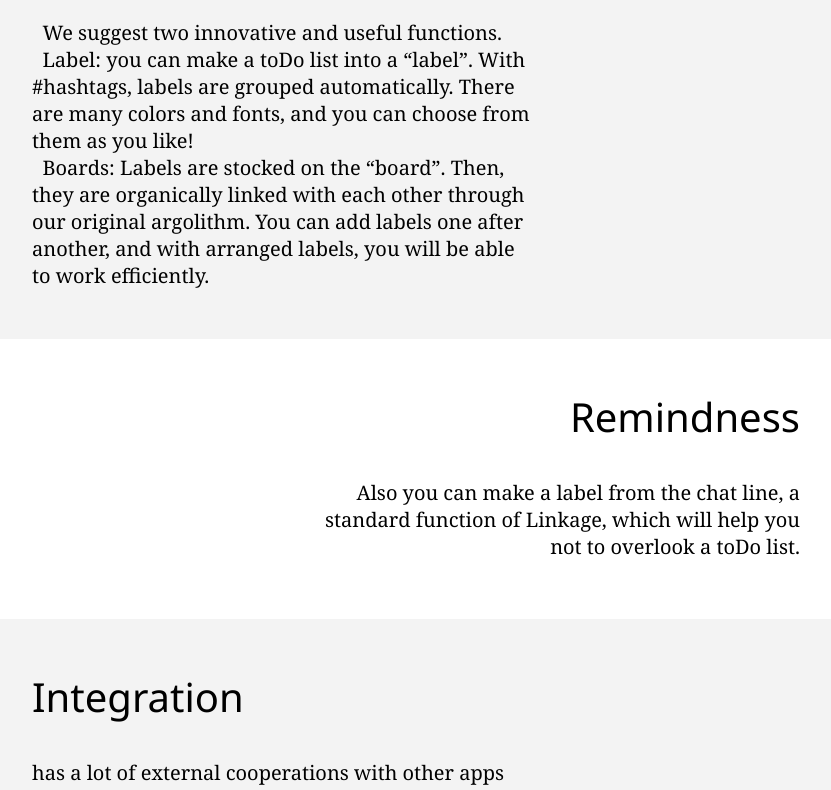
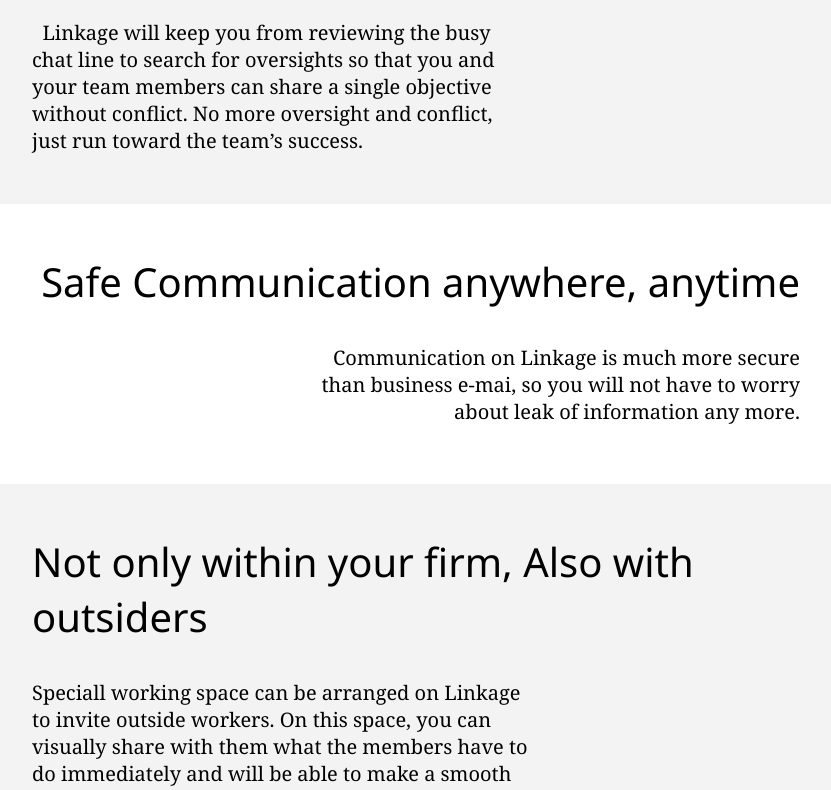
Before and after one commit to koikoi72/sandbox, a website: page app/assets/jade/index.jade in a window 1280 px wide. Shown: the part 759-1549 px from the top of the page, without its empty margins (224-1055 px from the left). Drawn offline with nearby package versions, Linux system fonts and the light colour scheme; files that its build step writes are made by us from their sources.

Commit message:
Update some changes

```diff
--- a/app/assets/jade/index.jade
+++ b/app/assets/jade/index.jade
@@ -24,19 +24,17 @@
         span.phrase No more scroll, Save your time!!
         //img#logo2(src='/images/logo-linkage.svg')
       section.simple.odd
-        h1.page3 New Style of Management
+        h1.page3 Your mind will be Team’s one
         .area-text.page3
-          p &nbsp; We suggest two innovative and useful functions.
-          p &nbsp; Label: you can make a toDo list into a “label”. With #hashtags, labels are grouped automatically. There are many colors and fonts, and you can choose from them as you like!
-          p &nbsp; Boards: Labels are stocked on the “board”. Then, they are organically linked with each other through our original argolithm. You can add labels one after another, and with arranged labels, you will be able to work efficiently.
+          p &nbsp; Linkage will keep you from reviewing the busy chat line to search for oversights so that you and your team members can share a single objective without conflict. No more oversight and conflict, just run toward the team’s success.
       section.simple.even
-        h1.even Remindness
+        h1.even Safe Communication anywhere, anytime
         .area-text.page4
-          p &nbsp; Also you can make a label from the chat line, a standard function of Linkage, which will help you not to overlook a toDo list.
+          p &nbsp;Communication on Linkage is much more secure than business e-mai, so you will not have to worry about leak of information any more.
       section.simple.odd
-        h1.page3 Integration
+        h1.page3 Not only within your firm, Also with outsiders
         .area-text.page3
-          Linkage has a lot of external cooperations with other apps such as Slack, Twitter, Facebook, and so on. Your tasks with other apps can be collectively managed on Linkage. And your current tasks can be smoothly passed down to Linkage, so you can use Linkage right now!
+          p Speciall working space can be arranged on Linkage to invite outside workers. On this space, you can visually share with them what the members have to do immediately and will be able to make a smooth progress.
       section.simple.even
         h1.purple.even Link
           span.black &nbsp;to the other!
```
Also changed, not shown: app/public/html/index.html.
